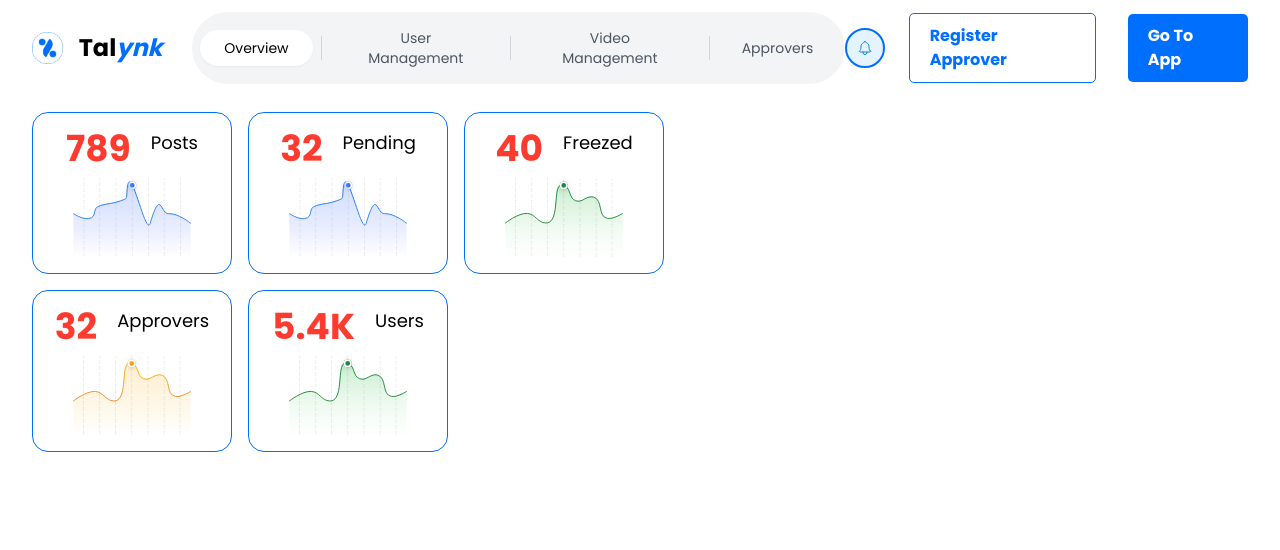
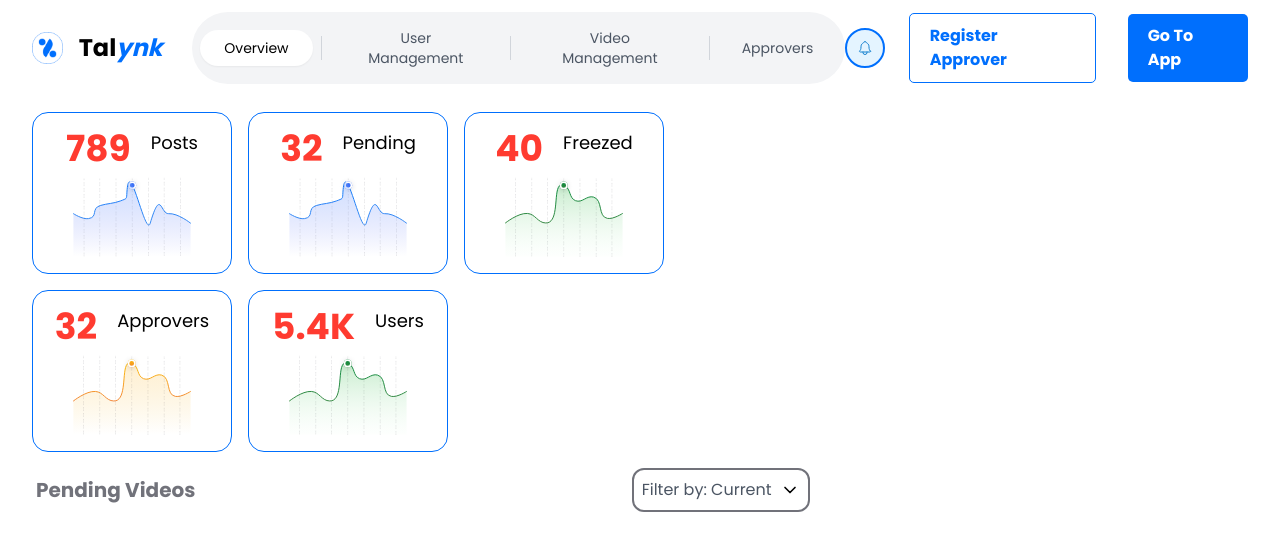
Before and after one commit to mahingaRodin/Talynk, a React (Vite) app: page / in a window 1280 px wide. Shown: the top 550 px of the page. Built offline with nearby package versions, Linux system fonts and the light colour scheme.

Commit message:
filter functionality

```diff
--- a/src/components/overview/graph.tsx
+++ b/src/components/overview/graph.tsx
@@ -1,21 +1,34 @@
+import { useState } from 'react';
 import { data } from '../../data';
-
+import { FiChevronDown, FiChevronUp } from 'react-icons/fi';
 
 const Graph = () => {
+  const [filter, setFilter] = useState('Current');
+  const [isDropdownOpen, setIsDropdownOpen] = useState(false); // Dropdown visibility state
+
+  const toggleDropdown = () => {
+    setIsDropdownOpen((prev) => !prev); // Toggle dropdown visibility
+  };
+
+  const handleFilterChange = (option) => {
+    setFilter(option); // Update filter
+    setIsDropdownOpen(false); // Close dropdown after selection
+  };
+
   return (
     <div className="flex w-full px-4">
       <div className="w-[70%] p-4">
         {/* Wrapper for the data items - Flex row layout */}
         <div className="flex flex-wrap gap-4">
-          {data.map(item => (
+          {data.map((item) => (
             <div
               key={item.id}
               className="flex flex-col items-center rounded-2xl border border-blue p-4 bg-white w-[200px]"
             >
               {/* Display the red number and text */}
               <div className="flex flex-row gap-5">
-                <div className="text-4xl font-bold text-red text-red-600 mb-2">{item.count}</div>
-                <div className="text-lg  font-medium mb-2">{item.text}</div>
+                <div className="text-4xl font-bold text-red mb-2">{item.count}</div>
+                <div className="text-lg font-medium mb-2">{item.text}</div>
               </div>
 
               {/* Display the image dynamically based on item */}
@@ -23,6 +36,47 @@ const Graph = () => {
             </div>
           ))}
         </div>
+
+        {/* Title and Filter Bar on the Same Row */}
+        <div className="flex items-center justify-between pr-16 pl-1 mt-4 relative">
+          {/* Title */}
+          <h1 className="text-grey font-bold text-xl">Pending Videos</h1>
+
+          {/* Filter Bar */}
+          <div className="relative">
+            <div
+              className="flex items-center gap-2 p-2 rounded-xl border-2 border-grey cursor-pointer"
+              onClick={toggleDropdown}
+            >
+              {/* Filter Text */}
+              <span className="text-gray-600 font-medium">Filter by: {filter}</span>
+
+              {/* Chevron Icon */}
+              {isDropdownOpen ? (
+                <FiChevronUp size={20} className="text-blue-500" />
+              ) : (
+                <FiChevronDown size={20} className="text-blue-500" />
+              )}
+            </div>
+
+            {/* Dropdown Menu */}
+            {isDropdownOpen && (
+              <div className="absolute right-0 mt-2 w-[150px] bg-white border rounded-md shadow-lg z-10">
+                {['Newest', 'Oldest', 'Current'].map((option) => (
+                  <div
+                    key={option}
+                    className={`px-4 py-2 text-gray-700 hover:bg-gray-100 cursor-pointer ${
+                      filter === option ? 'font-bold text-blue-500' : ''
+                    }`}
+                    onClick={() => handleFilterChange(option)}
+                  >
+                    {option}
+                  </div>
+                ))}
+              </div>
+            )}
+          </div>
+        </div>
       </div>
     </div>
   );
```
